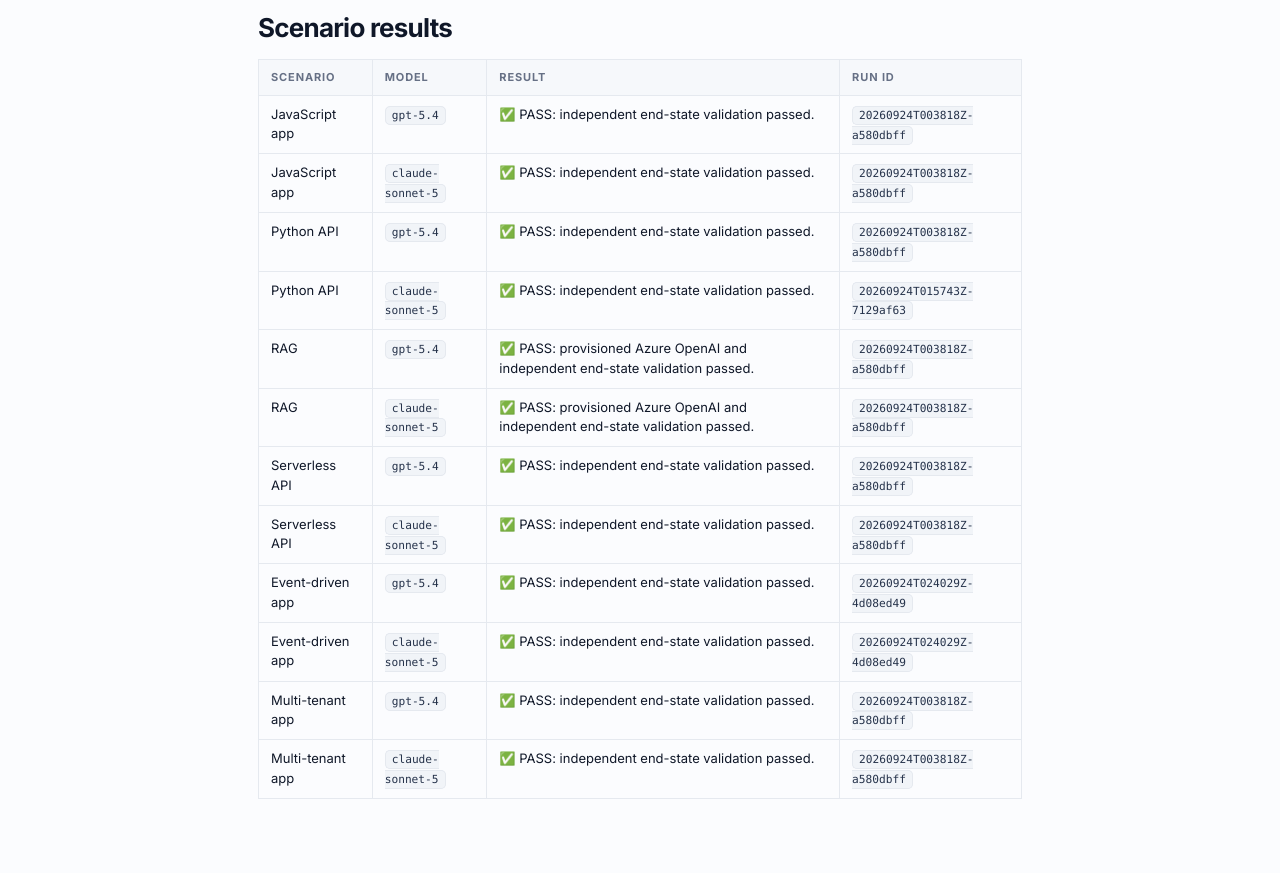
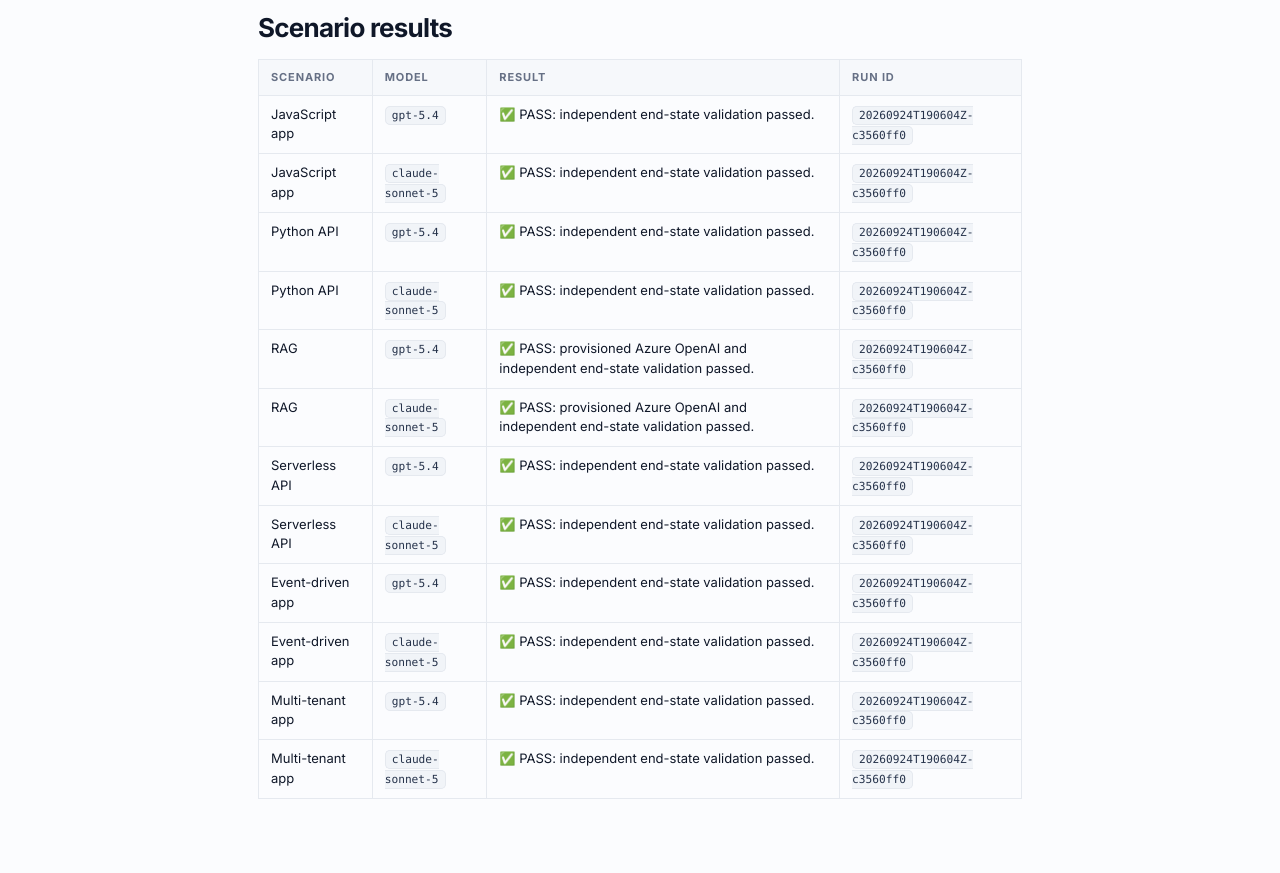
Before and after one commit to microsoft/azure-sql-dev-hub, a Jekyll site: the page built from eval/VALIDATION.md, in a window 1280 px wide and 1400 px high, scrolled down 395 px. Shown: the part 281-1154 px from the top of the window. Built offline with Jekyll 4.4.1, drawn with Linux system fonts in a browser that asks for light colours; our own code applies the rules of GitHub Pages for plain Markdown files.

Commit message:
updating validation results

```diff
--- a/eval/VALIDATION.md
+++ b/eval/VALIDATION.md
@@ -20,15 +20,15 @@
 
 | Scenario | Model | Result | Run ID |
 |---|---|---|---|
-| JavaScript app | `gpt-5.4` | ✅ PASS: independent end-state validation passed. | `20260924T003818Z-a580dbff` |
-| JavaScript app | `claude-sonnet-5` | ✅ PASS: independent end-state validation passed. | `20260924T003818Z-a580dbff` |
-| Python API | `gpt-5.4` | ✅ PASS: independent end-state validation passed. | `20260924T003818Z-a580dbff` |
-| Python API | `claude-sonnet-5` | ✅ PASS: independent end-state validation passed. | `20260924T015743Z-7129af63` |
-| RAG | `gpt-5.4` | ✅ PASS: provisioned Azure OpenAI and independent end-state validation passed. | `20260924T003818Z-a580dbff` |
-| RAG | `claude-sonnet-5` | ✅ PASS: provisioned Azure OpenAI and independent end-state validation passed. | `20260924T003818Z-a580dbff` |
-| Serverless API | `gpt-5.4` | ✅ PASS: independent end-state validation passed. | `20260924T003818Z-a580dbff` |
-| Serverless API | `claude-sonnet-5` | ✅ PASS: independent end-state validation passed. | `20260924T003818Z-a580dbff` |
-| Event-driven app | `gpt-5.4` | ✅ PASS: independent end-state validation passed. | `20260924T024029Z-4d08ed49` |
-| Event-driven app | `claude-sonnet-5` | ✅ PASS: independent end-state validation passed. | `20260924T024029Z-4d08ed49` |
-| Multi-tenant app | `gpt-5.4` | ✅ PASS: independent end-state validation passed. | `20260924T003818Z-a580dbff` |
-| Multi-tenant app | `claude-sonnet-5` | ✅ PASS: independent end-state validation passed. | `20260924T003818Z-a580dbff` |
+| JavaScript app | `gpt-5.4` | ✅ PASS: independent end-state validation passed. | `20260924T190604Z-c3560ff0` |
+| JavaScript app | `claude-sonnet-5` | ✅ PASS: independent end-state validation passed. | `20260924T190604Z-c3560ff0` |
+| Python API | `gpt-5.4` | ✅ PASS: independent end-state validation passed. | `20260924T190604Z-c3560ff0` |
+| Python API | `claude-sonnet-5` | ✅ PASS: independent end-state validation passed. | `20260924T190604Z-c3560ff0` |
+| RAG | `gpt-5.4` | ✅ PASS: provisioned Azure OpenAI and independent end-state validation passed. | `20260924T190604Z-c3560ff0` |
+| RAG | `claude-sonnet-5` | ✅ PASS: provisioned Azure OpenAI and independent end-state validation passed. | `20260924T190604Z-c3560ff0` |
+| Serverless API | `gpt-5.4` | ✅ PASS: independent end-state validation passed. | `20260924T190604Z-c3560ff0` |
+| Serverless API | `claude-sonnet-5` | ✅ PASS: independent end-state validation passed. | `20260924T190604Z-c3560ff0` |
+| Event-driven app | `gpt-5.4` | ✅ PASS: independent end-state validation passed. | `20260924T190604Z-c3560ff0` |
+| Event-driven app | `claude-sonnet-5` | ✅ PASS: independent end-state validation passed. | `20260924T190604Z-c3560ff0` |
+| Multi-tenant app | `gpt-5.4` | ✅ PASS: independent end-state validation passed. | `20260924T190604Z-c3560ff0` |
+| Multi-tenant app | `claude-sonnet-5` | ✅ PASS: independent end-state validation passed. | `20260924T190604Z-c3560ff0` |
```
Also changed, not shown: 2 other files.
